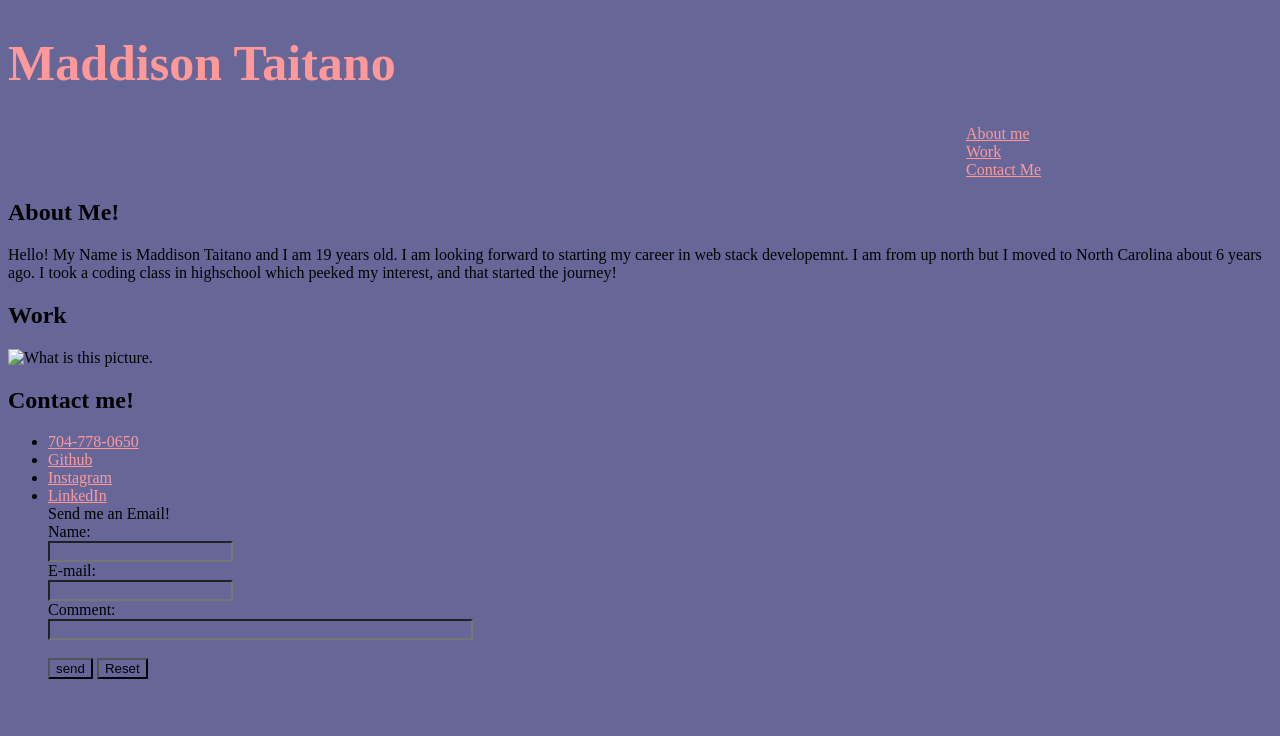
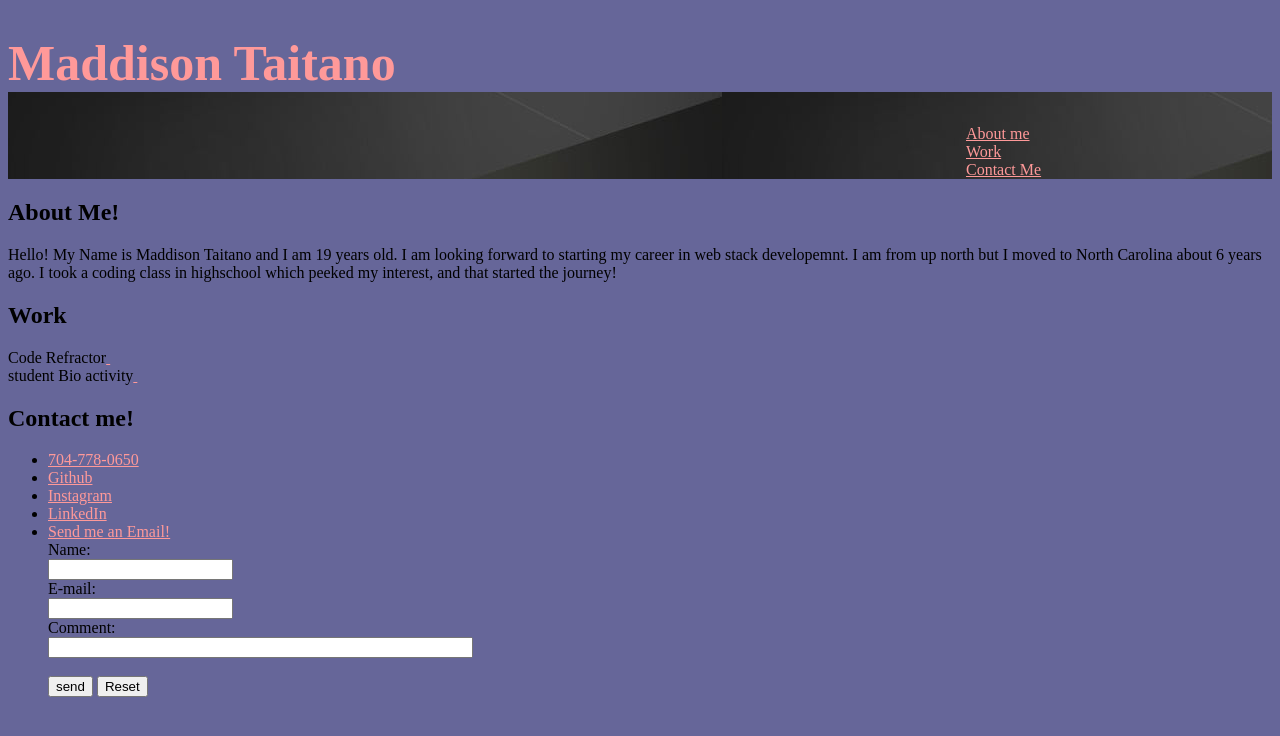
Before and after one commit to Maddisontaitano/Project2, a plain HTML site: page index.html in a window 1280 px wide. Drawn offline with Linux system fonts and the light colour scheme.

Commit message:
Started working on my work section.

```diff
--- a/index.html
+++ b/index.html
@@ -5,7 +5,7 @@
     <meta name="viewport" content="width=device-width, initial-scale=1.0">
     <title>Protfolio</title>
     <link rel="stylesheet" href="style.css">
-    <header class= header><header>
+    <header class= header>
        <h1> Maddison Taitano</h1>
 
     <nav>
@@ -39,12 +39,15 @@
     <section id="work" class="work">
         <h2>Work</h2>
         <p>
+        <div class="box box-code">Code Refractor<a href="https://github.com/Maddisontaitano/project">
+            <img src=""></a></div>
+        <div class="content">student Bio activity<a href= "https://github.com/Maddisontaitano/Project2">
+            <img src=""></a></div>
         </p>
     </section>
 
 
     <section id="contact-me" class="contact-me">
-        <img src="" class="float-left"  alt="What is this picture." />
         <h2>Contact me!</h2>
         <p>
             <ul>
@@ -60,7 +63,9 @@
             <li>
             <a href="https://www.linkedin.com/in/maddison-taitano-3060261a4/">LinkedIn</a>
             </li>
-            Send me an Email!
+            <li>
+                <a href= "" >Send me an Email!</a>
+            </li>
                 <form
                 action="mailto: Maddisontaitano@gmail.com"
                 method= "post" enctype="text/plain">
--- a/style.css
+++ b/style.css
@@ -1,10 +1,10 @@
-* {
+body {
     background-color: #666699;
 }
 
 header {
 
-    background-image: url ("https://png.pngtree.com/thumb_back/fh260/back_pic/03/64/88/7957ad99ea3cbf0.jpg") ;
+    background-image: url("./images/backgroundheader.jpg");
 
 }
 
```
Also changed, not shown: images/backgroundheader.jpg (added).
